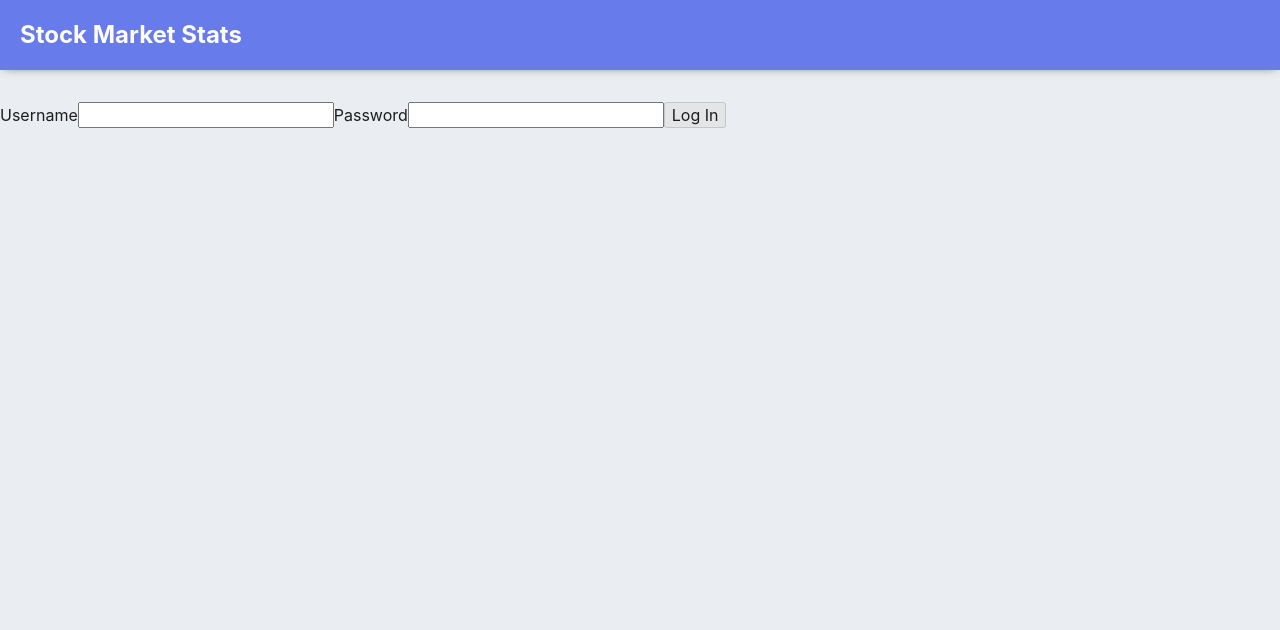
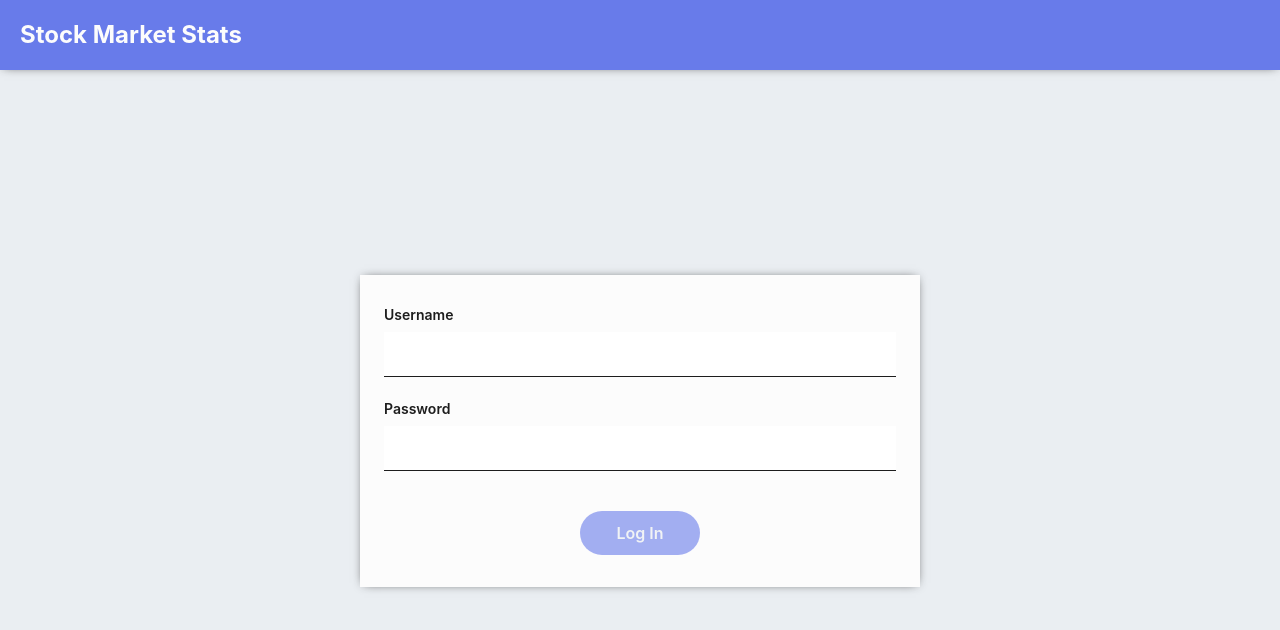
Before and after one commit to mibsbalsante/franq, a Vue app: page /login in a window 1280 px wide. Shown: the top 630 px of the page. Built offline with nearby package versions, Linux system fonts and the light colour scheme; no server answers.

Commit message:
feat(layout): add login page styles

```diff
--- a/src/views/LoginView.vue
+++ b/src/views/LoginView.vue
@@ -47,4 +47,53 @@ const handleSubmit = () => {
   </div>
 </template>
 
-<style lang="scss" scoped></style>
+<style lang="scss" scoped>
+.login {
+  @include container;
+
+  margin: auto;
+  max-width: 600px;
+
+  &__form {
+    width: 100%;
+    display: flex;
+    flex-direction: column;
+    gap: 24px;
+    background-color: var(--color-background-2);
+    padding: 32px 24px;
+    box-shadow: var(--shadow);
+  }
+
+  &__label {
+    font-weight: 600;
+    font-size: var(--font-small);
+    margin-bottom: -16px;
+  }
+
+  &__input,
+  &__submit {
+    padding: var(--spacing-form-elements);
+  }
+
+  &__input {
+    border: 0 none;
+    border-bottom: 1px solid var(--color-text);
+  }
+
+  &__submit {
+    margin: 16px auto 0;
+    background-color: var(--color-primary);
+    color: var(--color-background);
+    border: 0 none;
+    font-weight: 600;
+    border-radius: var(--border-rounded);
+    min-width: 120px;
+    opacity: 1;
+    transition: opacity 0.3s ease-in-out;
+
+    &[disabled] {
+      opacity: 0.6;
+    }
+  }
+}
+</style>
```
